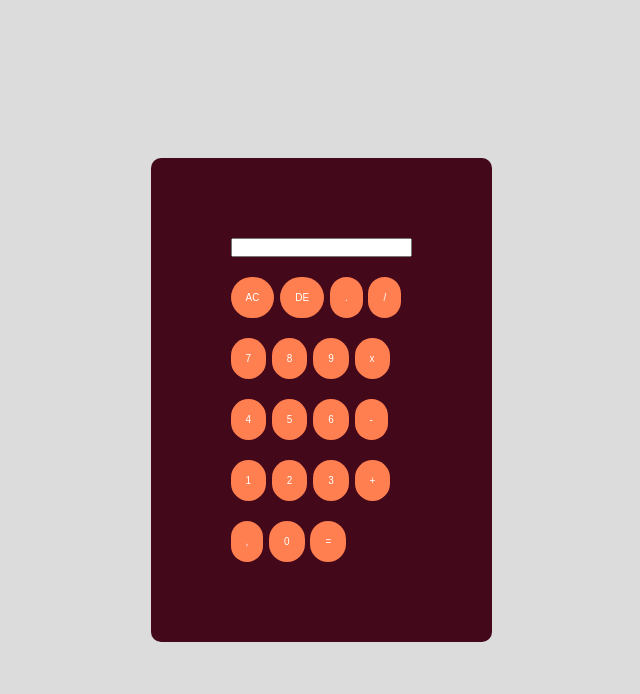
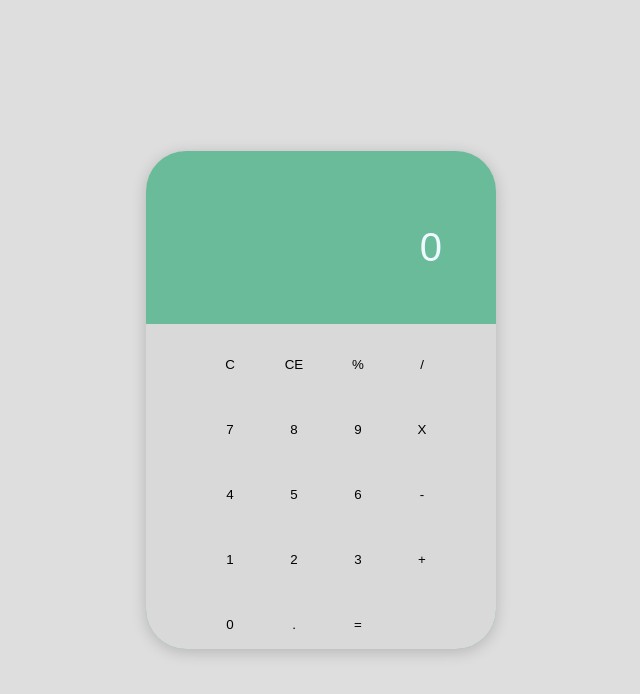
Before and after one commit to THSK4U/Minicalculatrice, a plain HTML site: page index.html in a window 1280 px wide. Shown: the whole page, without its empty margins (319-959 px from the left). Drawn offline with Linux system fonts and the light colour scheme.

Commit message:
Début de l'écriture du code HTml & css et ajouter un fichier JavaScript

```diff
--- a/index.html
+++ b/index.html
@@ -7,42 +7,37 @@
     <link rel="stylesheet" href="/style.css">
 </head>
 <body>
-<div class="content">
-    <div class="inp">
-        <div class="text"><input type="text"></div>
-<div class="number">
+  <div class="calcul">
+    <input type="text" placeholder="0">
+    <div class="button">
     <div>
-  <input type="button" value="AC">
-  <input type="button" value="DE">
-  <input type="button" value=".">
-  <input type="button" value="/">
+      <button>C</button>
+      <button>CE</button>
+      <button>%</button>
+      <button>/</button>
     </div>
     <div>
-    <input type="button" value="7">
-    <input type="button" value="8">
-    <input type="button" value="9">
-    <input type="button" value="x">
+      <button>7</button>
+      <button>8</button>
+      <button>9</button>
+      <button>X</button>
     </div>
     <div>
-    <input type="button" value="4">
-    <input type="button" value="5">
-    <input type="button" value="6">
-    <input type="button" value="-">
+      <button>4</button>
+      <button>5</button>
+      <button>6</button>
+      <button>-</button>
     </div>
     <div>
-    <input type="button" value="1">
-    <input type="button" value="2">
-    <input type="button" value="3">
-    <input type="button" value="+">
+      <button>1</button>
+      <button>2</button>
+      <button>3</button>
+      <button>+</button>
     </div>
     <div>
-    <input type="button" value=",">
-    <input type="button" value="0">
-    <input type="button" value="=">
-  </div>
-</div>
-
-</div>
-</div>
+      <button>0</button>
+      <button>.</button>
+      <button>=</button>
+    </div></div></div>
 </body>
 </html>
--- a/style.css
+++ b/style.css
@@ -3,30 +3,49 @@
     padding: 0;
     box-sizing: border-box;
 }
-
-.content{
+body{
     width: 100%;
     height: 100vh;
-    background: rgba(98, 98, 98, 0.225);
     display: flex;
     align-items: center;
     justify-content: center;
+    background-color: rgba(222, 222, 222, 1);
 }
-.inp{
-    background:rgb(67, 8, 25);
-    padding: 80px;
-    border-radius: 10px;
+.calcul{
+    padding: 20px 0 0;
+    border-radius: 40px;
+    background-color:rgba(1, 155, 90, 0.52);
+    box-shadow: 0px 3px 15px #0000002f;
 }
+.button{
+    width: 100%;
+    background-color: rgba(217, 217, 217, 1);
+    border-radius: 0px 0px 40px 40px;
+    display: grid;
+    justify-content: space-evenly;
 
-.number input[type="button"]{
-    display: inline-grid;
-    background-color: coral;
-    color: #fff;
+}
+input{
+    width: 310px;
     border: none;
-    padding: 15px 15px;
-    border-radius: 30px;
+    padding: 34px;
+    margin: 20px;
+    background: transparent;
+    box-shadow: 0px 3px 15px rgbs(84, 84, 84, 0.1);
+    font-size: 40px;
+    text-align: right;
     cursor: pointer;
-    margin-top: 20px;
-    font-size: 10px;
-    margin-right: 1%;
 }
+input::placeholder{
+    color: aliceblue;
+}
+button{
+    border: none;
+    width: 50px;
+    height: 50px;
+    margin-top:15px;
+    margin-left: 10px;
+    border-radius: 15%;
+    background: transparent;
+    cursor: pointer;
+}
```
Also changed, not shown: javascript.js (added). Lines whose indentation alone changed are shown as unchanged.
